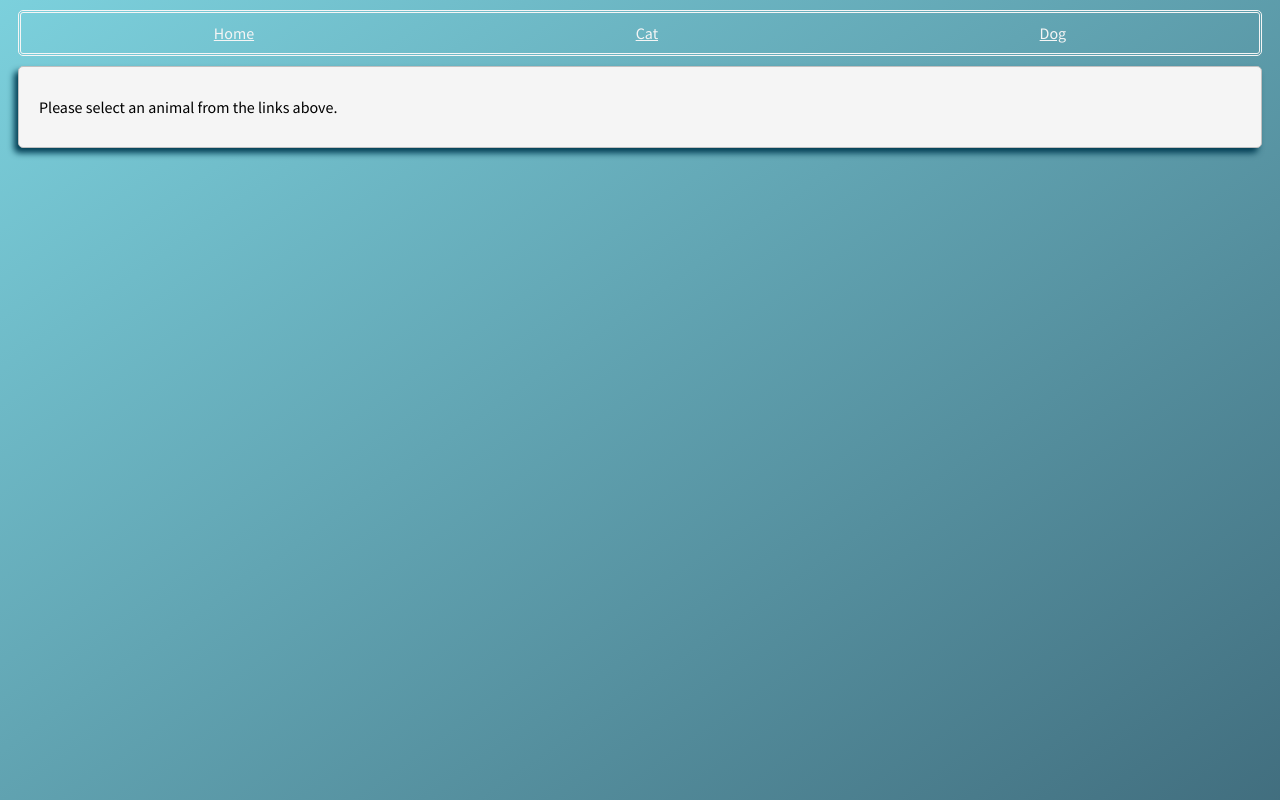
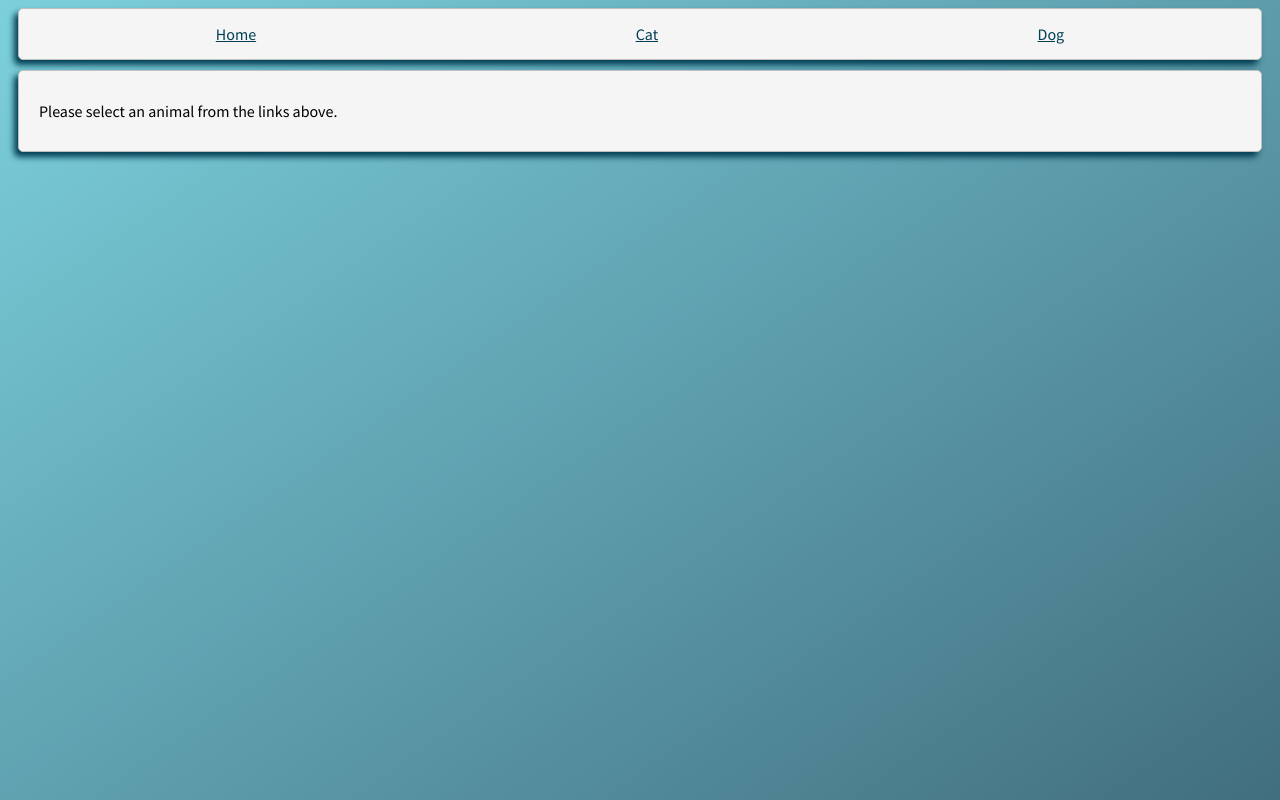
Before and after one commit to hemme1m/lab14, a plain HTML site: page index.html in a window 1280 px wide. Drawn offline with Linux system fonts and the light colour scheme.

Commit message:
changed nav style:

```diff
--- a/styles.css
+++ b/styles.css
@@ -1,14 +1,17 @@
 @import url('https://fonts.googleapis.com/css?family=Source+Sans+Pro');
 
 nav {
-    margin: 10px;
-    border: 3px double whitesmoke;
+    padding: 15px 5px;
+    background-color: whitesmoke;
+    border: 1px solid silver;
     border-radius: 5px;
-    padding-top: 10px;
-    padding-bottom: 10px;
+    margin-left: 10px;
+    margin-right: 10px;
+    margin-bottom: 10px;
+    box-shadow: -4px 5px 6px #023E54;
 }
 nav a {
-    color: whitesmoke;
+    color: #023E54;
 }
 nav a:hover {
     text-decoration: none;
```
